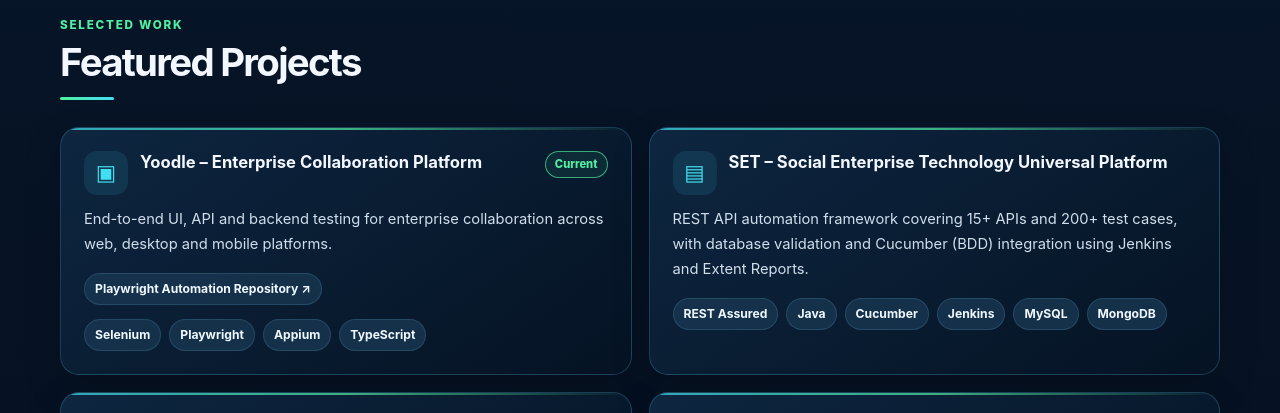
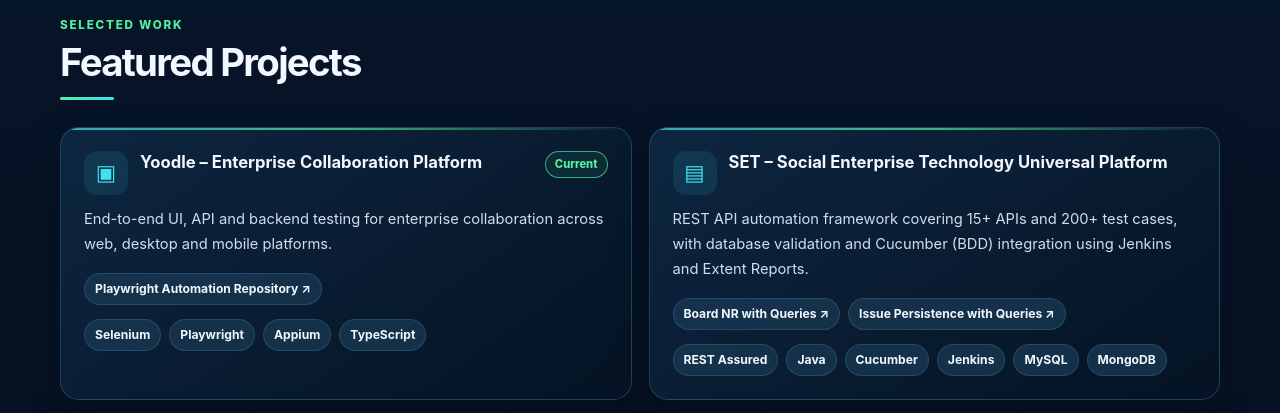
Before and after one commit to chetan13025/Chetan-QA-Portfolio, a plain HTML site: page index.html in a window 1280 px wide. Shown: the part 2706-3119 px from the top of the page. Drawn offline with Linux system fonts and the light colour scheme.

Commit message:
Add Board NR and Issue Persistence repositories to SET project

```diff
--- a/index.html
+++ b/index.html
@@ -143,7 +143,7 @@ footer{border-top:1px solid var(--line);padding:24px 0;color:#b9c9d9;background:
 </div></div></section>
 <section id="projects"><div class="container"><div class="section-head"><div class="kicker">Selected work</div><h2 class="section-title">Featured Projects</h2></div><div class="projects">
 <article class="project"><div class="project-heading"><div class="project-icon">▣</div><h3>Yoodle – Enterprise Collaboration Platform</h3><span class="badge">Current</span></div><p>End-to-end UI, API and backend testing for enterprise collaboration across web, desktop and mobile platforms.</p><div class="tags" style="margin:0 0 14px"><a class="tag" href="https://github.com/chetan13025/Yoodle_Playwright" target="_blank" rel="noopener noreferrer" style="text-decoration:none">Playwright Automation Repository ↗</a></div><div class="tags"><span class="tag">Selenium</span><span class="tag">Playwright</span><span class="tag">Appium</span><span class="tag">TypeScript</span></div></article>
-<article class="project"><div class="project-heading"><div class="project-icon">▤</div><h3>SET – Social Enterprise Technology Universal Platform</h3></div><p>REST API automation framework covering 15+ APIs and 200+ test cases, with database validation and Cucumber (BDD) integration using Jenkins and Extent Reports.</p><div class="tags"><span class="tag">REST Assured</span><span class="tag">Java</span><span class="tag">Cucumber</span><span class="tag">Jenkins</span><span class="tag">MySQL</span><span class="tag">MongoDB</span></div></article>
+<article class="project"><div class="project-heading"><div class="project-icon">▤</div><h3>SET – Social Enterprise Technology Universal Platform</h3></div><p>REST API automation framework covering 15+ APIs and 200+ test cases, with database validation and Cucumber (BDD) integration using Jenkins and Extent Reports.</p><div class="tags" style="margin:0 0 14px"><a class="tag" href="https://github.com/chetan13025/Board_nr_with_Queries" target="_blank" rel="noopener noreferrer" style="text-decoration:none">Board NR with Queries ↗</a><a class="tag" href="https://github.com/chetan13025/Issue_per_with_Queries" target="_blank" rel="noopener noreferrer" style="text-decoration:none">Issue Persistence with Queries ↗</a></div><div class="tags"><span class="tag">REST Assured</span><span class="tag">Java</span><span class="tag">Cucumber</span><span class="tag">Jenkins</span><span class="tag">MySQL</span><span class="tag">MongoDB</span></div></article>
 <article class="project"><div class="project-heading"><div class="project-icon">▱</div><h3>RA-PaaS – Returns Automation Platform as a Service</h3></div><p>Automated 200+ UI end-to-end test cases using Selenium and Appium, reducing manual testing effort by 70%; API collections executed using Postman and Newman.</p><div class="tags"><span class="tag">Selenium</span><span class="tag">Appium</span><span class="tag">TestNG</span><span class="tag">Postman</span><span class="tag">Newman</span></div></article>
 <article class="project"><div class="project-heading"><div class="project-icon">▣</div><h3>Remarketing – b4traders.com</h3></div><p>Automated 80+ UI regression test cases covering login, navigation and business workflows, plus data synchronization between two web applications.</p><div class="tags"><span class="tag">Selenium</span><span class="tag">Java</span><span class="tag">TestNG</span></div></article>
 <article class="project"><div class="project-heading"><div class="project-icon">▯</div><h3>FTA – Field Team Automation</h3></div><p>Automated 100+ mobile test scenarios for tour-plan creation using Appium, with parallel Android execution that reduced test time by 60%.</p><div class="tags"><span class="tag">Appium</span><span class="tag">Android</span><span class="tag">TestNG</span></div></article>
```
